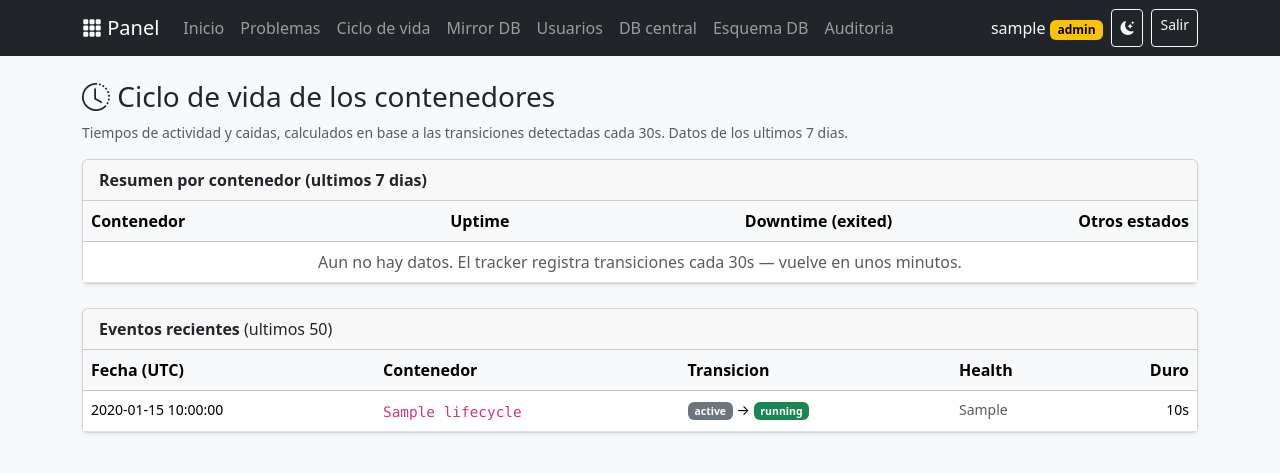
After one commit to Jesus123J/monitor_doker, a Flask app: page /lifecycle in a window 1280 px wide. The commit adds this page. Shown: the top 473 px of the page. Run offline with Flask 3, Linux system fonts and the light colour scheme; a user stored in the database is signed in; tables that the repository leaves empty hold one stand-in row (values such as "Sample post"); parts of the project's set-up code (start-up, migrations or seed data) failed here and were passed over.

Commit message:
feat: tracking de ciclo de vida (uptime/downtime) por contenedor (#24)
- Tabla nueva container_lifecycle en dashboard schema
- Worker thread en el dashboard (lifecycle.py) que polea cada 30s
- Lock por archivo para que solo 1 worker de gunicorn corra el tracker
- Detecta transiciones de status (running -> exited, etc) y de health
- Pagina /lifecycle: resumen 7 dias + ultimos 50 eventos
- Link en navbar para todos los usuarios

Responde a: 'cuanto tarda en arrancar el contenedor?' / 'cuanto tiempo
estuvo apagado?' con datos historicos.

Closes #24

```diff
--- a/dashboard/app.py
+++ b/dashboard/app.py
@@ -1,6 +1,7 @@
 import os
 import time
 import urllib3
+from datetime import datetime
 from functools import wraps
 from flask import (
     Flask, render_template, request, redirect, url_for, flash, abort
@@ -11,7 +12,8 @@ from flask_login import (
 from sqlalchemy import text
 from sqlalchemy.exc import OperationalError, IntegrityError
 
-from models import db, User, MonitoredTarget, StatusLog, AuditLog
+from models import db, User, MonitoredTarget, StatusLog, AuditLog, ContainerLifecycle
+import lifecycle
 from monitor import (
     docker_containers, passbolt_status, checkmk_status, db_status,
     container_logs, container_stats, container_inspect, container_action,
@@ -239,6 +241,43 @@ def mirror():
     return render_template("mirror.html", info=info)
 
 
+@app.route("/lifecycle")
+@login_required
+def lifecycle_view():
+    from sqlalchemy import func
+    from datetime import timedelta
+
+    # Ultimos 50 eventos
+    recent = (ContainerLifecycle.query
+              .order_by(ContainerLifecycle.created_at.desc())
+              .limit(50).all())
+
+    # Resumen por contenedor: uptime / downtime de los ultimos 7 dias
+    cutoff = datetime.utcnow() - timedelta(days=7)
+    rows = (db.session.query(
+                ContainerLifecycle.container_name,
+                ContainerLifecycle.prev_state,
+                func.sum(ContainerLifecycle.duration_seconds).label("total"),
+            )
+            .filter(ContainerLifecycle.created_at >= cutoff)
+            .filter(ContainerLifecycle.duration_seconds.isnot(None))
+            .group_by(ContainerLifecycle.container_name,
+                      ContainerLifecycle.prev_state)
+            .all())
+
+    summary = {}
+    for name, prev, total in rows:
+        s = summary.setdefault(name, {"running": 0, "exited": 0, "other": 0})
+        if prev == "running":
+            s["running"] += int(total or 0)
+        elif prev == "exited":
+            s["exited"] += int(total or 0)
+        else:
+            s["other"] += int(total or 0)
+
+    return render_template("lifecycle.html", recent=recent, summary=summary)
+
+
 @app.route("/audit")
 @admin_required
 def audit():
@@ -368,5 +407,6 @@ def _bootstrap():
 
 if _wait_for_db():
     _bootstrap()
+    lifecycle.start_tracker(app, db, ContainerLifecycle)
 else:
     raise RuntimeError("DB central no respondio a tiempo")
--- /dev/null
+++ b/dashboard/lifecycle.py
@@ -0,0 +1,120 @@
+"""
+Worker que detecta transiciones de estado de los contenedores y las
+registra en la tabla container_lifecycle.
+
+Corre como thread daemon dentro del proceso del dashboard. Solo uno de
+los workers de gunicorn lo activa (usa un lock por archivo) para evitar
+duplicados.
+"""
+import os
+import time
+import threading
+import logging
+from datetime import datetime
+
+import docker
+
+logger = logging.getLogger(__name__)
+
+POLL_INTERVAL_SECONDS = int(os.environ.get("LIFECYCLE_POLL_INTERVAL", "30"))
+LOCK_PATH = "/tmp/dashboard-lifecycle.lock"
+
+
+def _read_state():
+    client = docker.from_env()
+    out = {}
+    for c in client.containers.list(all=True):
+        state = c.attrs.get("State", {})
+        health = "n/a"
+        if state.get("Health"):
+            health = state["Health"].get("Status", "n/a")
+        out[c.name] = {
+            "status": c.status,
+            "health": health,
+            "ts": time.time(),
+        }
+    return out
+
+
+def _record(app, db, ContainerLifecycle, name, prev, current):
+    duration = None
+    if prev and prev.get("ts"):
+        duration = int(current["ts"] - prev["ts"])
+
+    detail = None
+    if prev is None:
+        detail = "primer registro"
+    elif prev["status"] != current["status"]:
+        detail = f"{prev['status']} -> {current['status']}"
+    elif prev["health"] != current["health"]:
+        detail = f"health {prev['health']} -> {current['health']}"
+
+    if detail is None:
+        return  # sin cambios
+
+    with app.app_context():
+        entry = ContainerLifecycle(
+            container_name=name,
+            prev_state=(prev or {}).get("status"),
+            new_state=current["status"],
+            health=current["health"],
+            duration_seconds=duration,
+            detail=detail[:255],
+        )
+        db.session.add(entry)
+        db.session.commit()
+    logger.info("lifecycle: %s %s", name, detail)
+
+
+def _try_acquire_lock():
+    """Solo un worker corre el tracker. Usa O_EXCL en un archivo de lock."""
+    try:
+        fd = os.open(LOCK_PATH, os.O_CREAT | os.O_EXCL | os.O_WRONLY)
+        os.write(fd, str(os.getpid()).encode())
+        os.close(fd)
+        return True
+    except FileExistsError:
+        return False
+
+
+def _release_lock():
+    try:
+        os.unlink(LOCK_PATH)
+    except FileNotFoundError:
+        pass
+
+
+def _loop(app, db, ContainerLifecycle):
+    last = {}
+    while True:
+        try:
+            current = _read_state()
+            # Detectar cambios y registrar
+            for name, info in current.items():
+                _record(app, db, ContainerLifecycle, name, last.get(name), info)
+            # Detectar contenedores que desaparecieron (poco comun, pero por completitud)
+            for name in last.keys() - current.keys():
+                _record(app, db, ContainerLifecycle, name, last[name],
+                        {"status": "removed", "health": "n/a", "ts": time.time()})
+            last = current
+        except Exception as e:
+            logger.warning("lifecycle tracker: %s", e)
+        time.sleep(POLL_INTERVAL_SECONDS)
+
+
+def start_tracker(app, db, ContainerLifecycle):
+    """Arranca el thread si todavia no se arranco en otro worker."""
+    if not _try_acquire_lock():
+        logger.info("lifecycle tracker: ya hay otro worker corriendo")
+        return False
+
+    # Liberar el lock cuando el proceso muere
+    import atexit
+    atexit.register(_release_lock)
+
+    t = threading.Thread(
+        target=_loop, args=(app, db, ContainerLifecycle), daemon=True
+    )
+    t.start()
+    logger.info("lifecycle tracker arrancado, poll=%ss", POLL_INTERVAL_SECONDS)
+    return True
--- a/dashboard/templates/base.html
+++ b/dashboard/templates/base.html
@@ -35,6 +35,7 @@
       <div class="navbar-nav me-auto">
         <a class="nav-link" href="{{ url_for('index') }}">Inicio</a>
         <a class="nav-link" href="{{ url_for('problems') }}">Problemas</a>
+        <a class="nav-link" href="{{ url_for('lifecycle_view') }}">Ciclo de vida</a>
         <a class="nav-link" href="{{ url_for('mirror') }}">Mirror DB</a>
         {% if current_user.is_admin %}
           <a class="nav-link" href="{{ url_for('users_list') }}">Usuarios</a>
--- /dev/null
+++ b/dashboard/templates/lifecycle.html
@@ -0,0 +1,91 @@
+{% extends "base.html" %}
+{% block title %}Ciclo de vida{% endblock %}
+
+{% macro fmt_secs(s) %}
+  {% if s is none or s == 0 %}-
+  {% elif s < 60 %}{{ s }}s
+  {% elif s < 3600 %}{{ (s / 60)|round(1) }}m
+  {% elif s < 86400 %}{{ (s / 3600)|round(1) }}h
+  {% else %}{{ (s / 86400)|round(1) }}d
+  {% endif %}
+{% endmacro %}
+
+{% block content %}
+
+<h3><i class="bi bi-clock-history"></i> Ciclo de vida de los contenedores</h3>
+<p class="text-muted small">
+  Tiempos de actividad y caidas, calculados en base a las transiciones
+  detectadas cada 30s. Datos de los ultimos 7 dias.
+</p>
+
+<div class="card shadow-sm mb-4">
+  <div class="card-header"><strong>Resumen por contenedor (ultimos 7 dias)</strong></div>
+  <table class="table table-hover mb-0">
+    <thead class="table-light">
+      <tr>
+        <th>Contenedor</th>
+        <th class="text-end">Uptime</th>
+        <th class="text-end">Downtime (exited)</th>
+        <th class="text-end">Otros estados</th>
+      </tr>
+    </thead>
+    <tbody>
+      {% for name, s in summary.items() %}
+      <tr>
+        <td><code>{{ name }}</code></td>
+        <td class="text-end text-success">{{ fmt_secs(s.running) }}</td>
+        <td class="text-end {% if s.exited %}text-danger{% else %}text-muted{% endif %}">
+          {{ fmt_secs(s.exited) }}
+        </td>
+        <td class="text-end text-muted">{{ fmt_secs(s.other) }}</td>
+      </tr>
+      {% else %}
+        <tr><td colspan="4" class="text-center text-muted">
+          Aun no hay datos. El tracker registra transiciones cada 30s — vuelve en unos minutos.
+        </td></tr>
+      {% endfor %}
+    </tbody>
+  </table>
+</div>
+
+<div class="card shadow-sm">
+  <div class="card-header"><strong>Eventos recientes</strong> (ultimos 50)</div>
+  <table class="table table-hover mb-0">
+    <thead class="table-light">
+      <tr>
+        <th>Fecha (UTC)</th>
+        <th>Contenedor</th>
+        <th>Transicion</th>
+        <th>Health</th>
+        <th class="text-end">Duro</th>
+      </tr>
+    </thead>
+    <tbody>
+      {% for e in recent %}
+      <tr>
+        <td class="small">{{ e.created_at.strftime('%Y-%m-%d %H:%M:%S') }}</td>
+        <td><code>{{ e.container_name }}</code></td>
+        <td class="small">
+          {% if e.prev_state %}
+            <span class="badge text-bg-secondary">{{ e.prev_state }}</span>
+            →
+          {% endif %}
+          {% if e.new_state == 'running' %}
+            <span class="badge text-bg-success">{{ e.new_state }}</span>
+          {% elif e.new_state == 'exited' %}
+            <span class="badge text-bg-danger">{{ e.new_state }}</span>
+          {% else %}
+            <span class="badge text-bg-warning">{{ e.new_state }}</span>
+          {% endif %}
+        </td>
+        <td class="text-muted small">{{ e.health }}</td>
+        <td class="text-end small">{{ fmt_secs(e.duration_seconds) }}</td>
+      </tr>
+      {% else %}
+        <tr><td colspan="5" class="text-center text-muted">Sin eventos todavia</td></tr>
+      {% endfor %}
+    </tbody>
+  </table>
+</div>
+
+{% endblock %}
```
Also changed, not shown: dashboard/models.py (+14 -0 lines).
